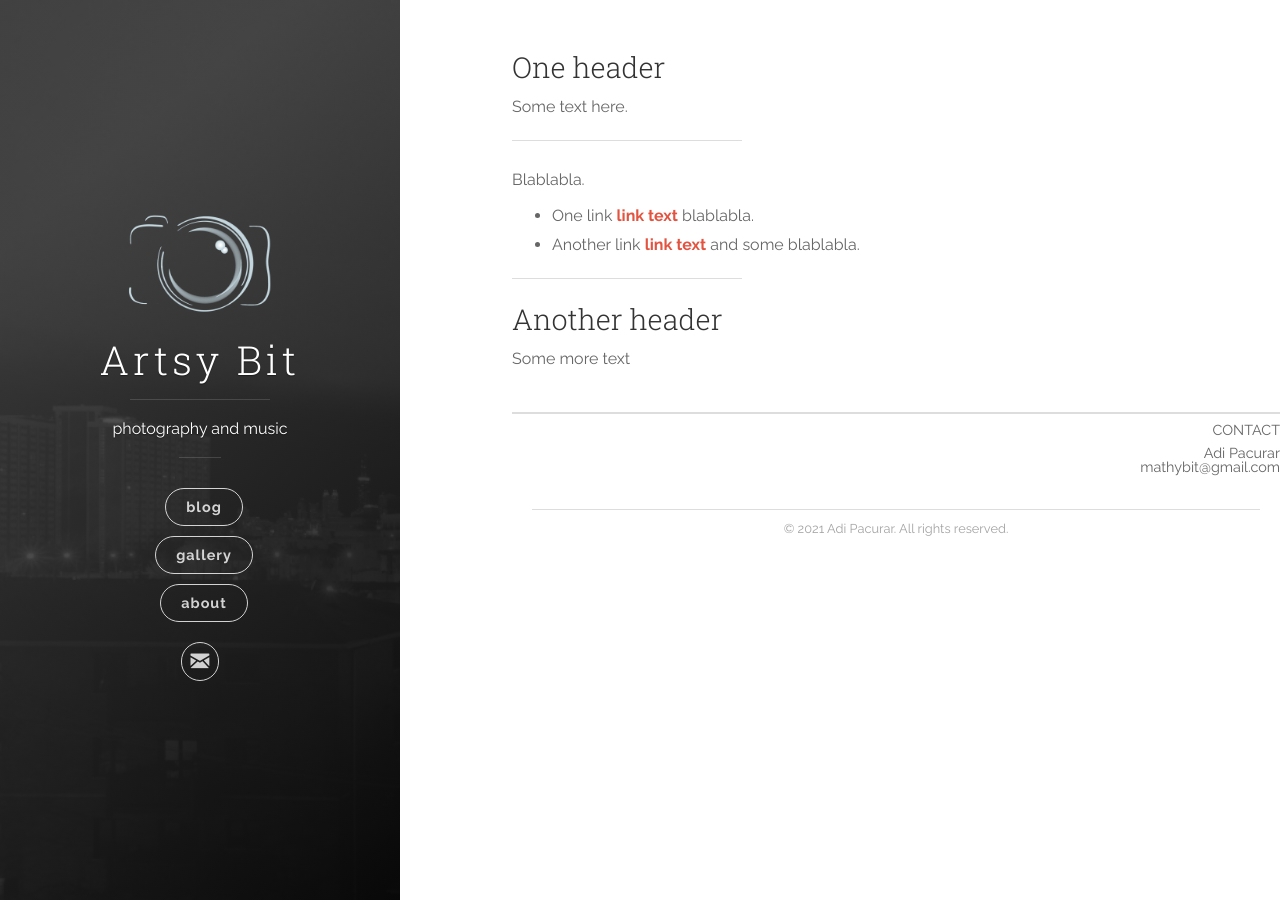
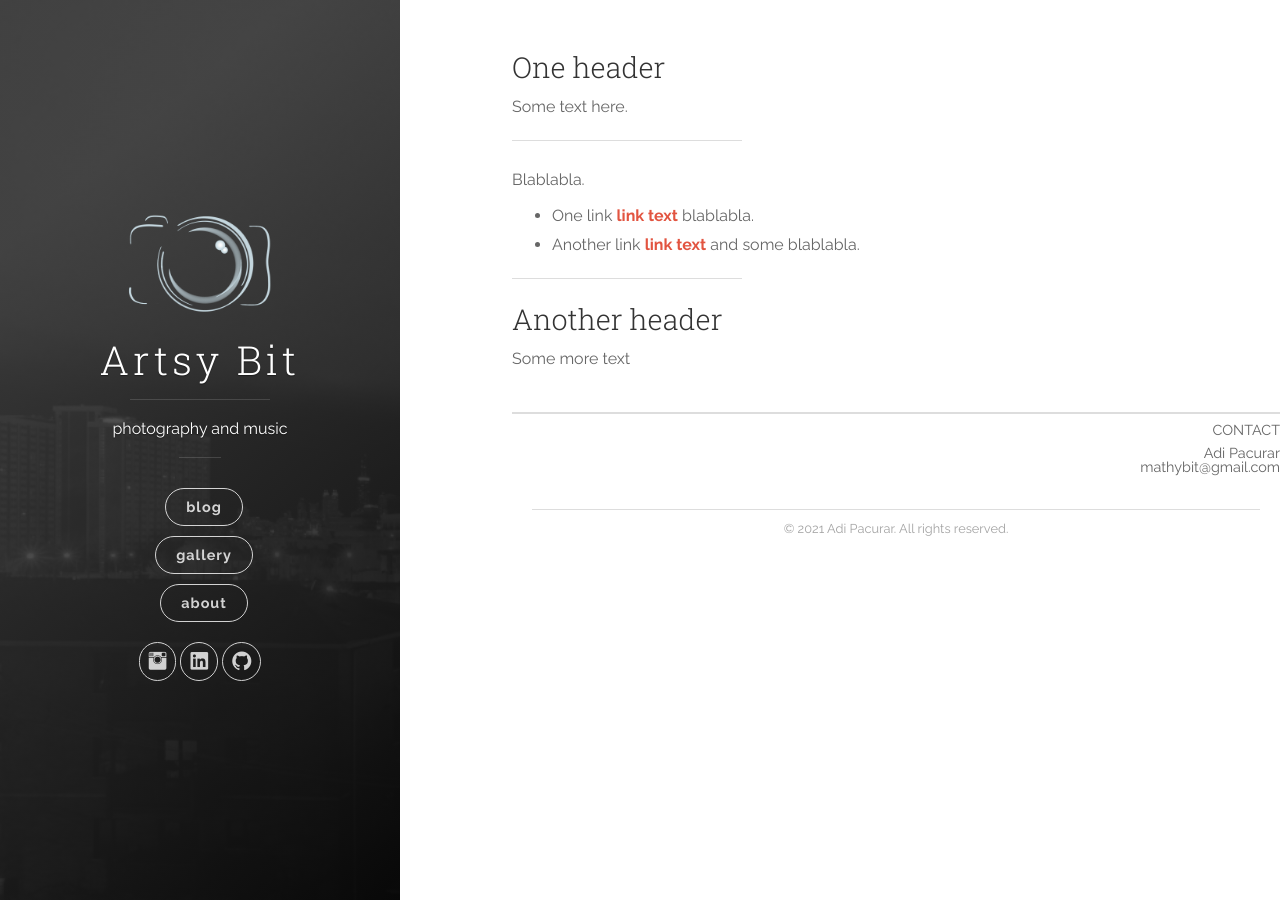
Before and after one commit to artsybit/artsybit.github.io, a Jekyll site: the page built from index.html, in a window 1280 px wide. Built offline with Jekyll 4.4.1, drawn with Linux system fonts in a browser that asks for light colours; the list of posts is cut into pages by our own code.

Commit message:
Update sidebar.html

```diff
--- a/_includes/sidebar.html
+++ b/_includes/sidebar.html
@@ -36,9 +36,38 @@
 
 			<nav class="cover-navigation navigation--social">
 				<ul class="navigation">
+					{% if site.author.instagram %}
+					<!-- Instagram -->
+					<li class="navigation__item">
+						<a href="https://www.instagram.com/{{ site.author.instagram }}" title="{{ site.author.instagram }} on Instagram" target="_blank">
+							<i class="icon icon-social-instagram"></i>
+							<span class="label">Instagram</span>
+						</a>
+					</li>
+					{% endif %}
 
+					{% if site.author.linkedin %}
+					<!-- LinkedIn -->
+					<li class="navigation__item">
+						<a href="https://www.linkedin.com/in/{{ site.author.linkedin }}" title="{{ site.author.linkedin }} on Linkedin" target="_blank">
+							<i class="icon icon-social-linkedin"></i>
+							<span class="label">LinkedIn</span>
+						</a>
+					</li>
+					{% endif %}
+
+					{% if site.author.github %}
+					<!-- GitHub -->
+					<li class="navigation__item">
+						<a href="https://www.github.com/{{ site.author.github }}" title="{{ site.author.github }} on GitHub" target="_blank">
+							<i class="icon icon-social-github"></i>
+							<span class="label">GitHub</span>
+						</a>
+					</li>
+					{% endif %}
+
+					{% if site.author.emaildisabled %}
 					<!-- Email -->
-					{% if site.author.email %}
 					<li class="navigation__item">
 						<a href="mailto:{{ site.author.email }}" title="email {{ site.author.email }}" target="_blank">
 							<i class="icon icon-mail"></i>
@@ -46,7 +75,6 @@
 						</a>
 					</li>
 					{% endif %}
-
 				</ul>
 			</nav>
 
```
